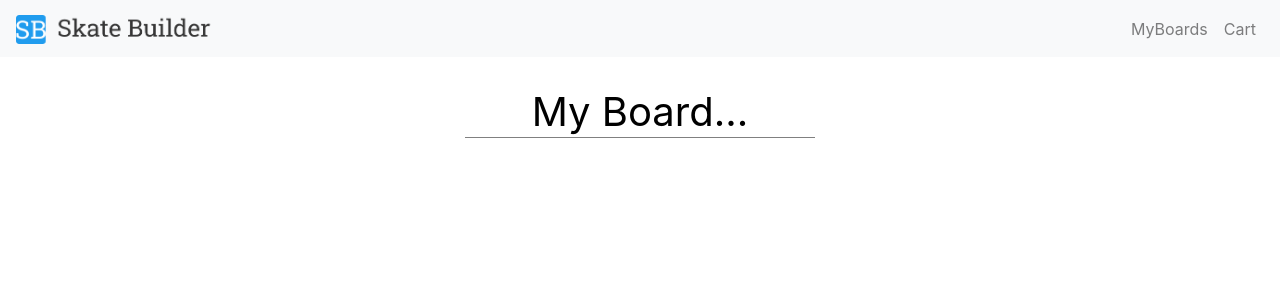
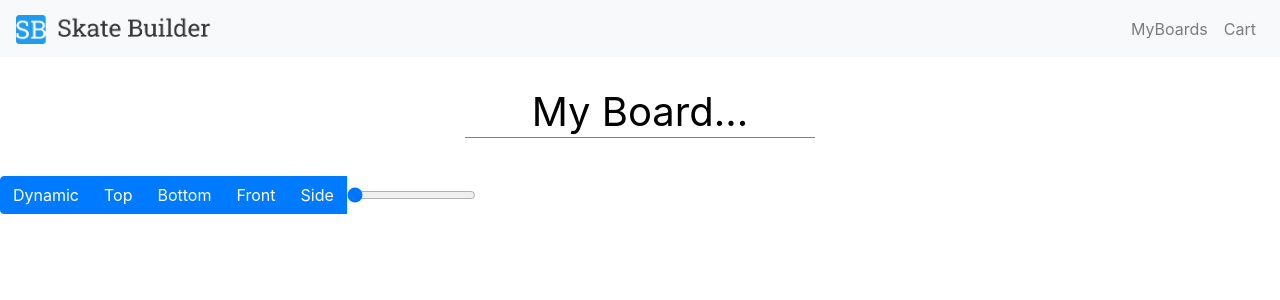
Before and after one commit to Areyesfigueroa/SkateBuilder, a React (Create React App) app: page / in a window 1280 px wide. Shown: the top 300 px of the page. Built offline with nearby package versions, Linux system fonts and the light colour scheme.

Commit message:
Built UI components for camera controller. Need to check how I want to handle the event handlers next.

```diff
--- a/src/App.js
+++ b/src/App.js
@@ -5,6 +5,7 @@ import './App.css';
 import Header from './components/Header/Header';
 import SectionWrapper from './components/SectionWrapper/SectionWrapper';
 import EditableText from './components/EditableText/EditableText';
+import CameraController from './components/CameraController/CameraController';
 
 function App() {
 
@@ -15,6 +16,8 @@ function App() {
       <SectionWrapper>
         <EditableText placeholderText="My Board..."/>
       </SectionWrapper>
+
+      <CameraController />
     </div>
   );
 }
--- /dev/null
+++ b/src/components/CameraController/CameraController.js
@@ -0,0 +1,41 @@
+import React from 'react';
+
+import Button from 'react-bootstrap/Button';
+import ButtonGroup from 'react-bootstrap/ButtonGroup';
+
+
+const CameraController = (props) => {
+    const btnIDs = {
+        dynamicBtn: 'dynamicBtn',
+        topBtn: 'topBtn',
+        bottomBtn: 'bottomBtn',
+        frontBtn: 'frontBtn',
+        sideBtn: 'sideBtn',
+        zoomSlider: 'zoomSlider'
+    };
+
+    const zoomProps = {
+        default: props.defaultZoom ? props.defaultZoom : 300,
+        min: props.minZoom ? props.minZoom : 150,
+        max: props.maxZoom ? props.maxZoom : 300,
+        zoomHandler: props.zoomHandler
+    }
+
+    return (
+        <ButtonGroup>
+            <Button id={btnIDs.dynamicBtn}>Dynamic</Button>
+            <Button id={btnIDs.topBtn}>Top</Button>
+            <Button id={btnIDs.bottomBtn}>Bottom</Button>
+            <Button id={btnIDs.frontBtn}>Front</Button>
+            <Button id={btnIDs.sideBtn}>Side</Button>
+            <input id={btnIDs.zoomSlider}
+            type="range"
+            min={zoomProps.min}
+            max={zoomProps.max}
+            default={zoomProps.default}
+            onChange={props.zoomHandler} />
+        </ButtonGroup>
+    );
+};
+
+export default CameraController;
```
